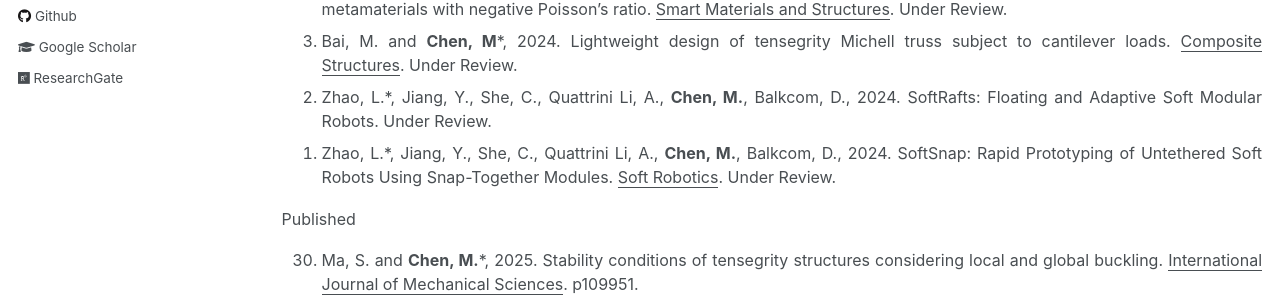
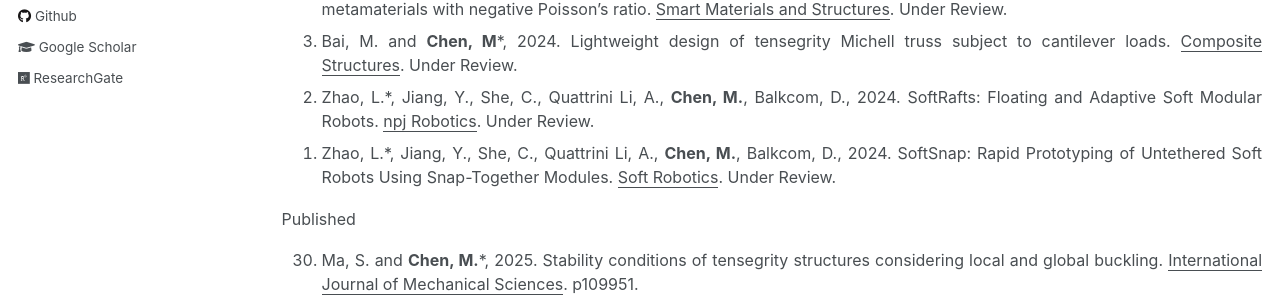
Before and after one commit to Muhao-Chen/muhao-chen.github.io, a Jekyll site: the page built from _pages/publication.md, in a window 1280 px wide and 900 px high. Shown: the part 456-760 px from the top of the window. Built offline with Jekyll 4.4.1, drawn with Linux system fonts in a browser that asks for light colours.

Commit message:
Update publication.md

```diff
--- a/_pages/publication.md
+++ b/_pages/publication.md
@@ -25,7 +25,7 @@ Submitted
 <li>Bai, M. and <strong>Chen, M</strong>*, 2024. Lightweight design of tensegrity Michell truss subject to cantilever loads. <u>Composite Structures</u>. Under Review.</li>
 <!-- <li>Shen, Y., <strong>Chen, M.</strong>*, Skelton, R.E., 2023. TsgDMC: Tensegrity Data-based Modeling and Control. <u>Journal of Open Source Software</u>. </li>
 <li>Ma, S., <strong>Chen, M.</strong>*, Skelton, R.E., 2023. OriTsgEFA: Origami and Tensegrity Equilibrium and Form-finding Analysis. <u>Journal of Open Source Software</u>. </li> -->
-<li> Zhao, L.*, Jiang, Y., She, C., Quattrini Li, A., <strong>Chen, M.</strong>, Balkcom, D., 2024. SoftRafts: Floating and Adaptive Soft Modular Robots. Under Review. </li>
+<li> Zhao, L.*, Jiang, Y., She, C., Quattrini Li, A., <strong>Chen, M.</strong>, Balkcom, D., 2024. SoftRafts: Floating and Adaptive Soft Modular Robots. <u>npj Robotics</u>. Under Review. </li>
 <li> Zhao, L.*, Jiang, Y., She, C., Quattrini Li, A., <strong>Chen, M.</strong>, Balkcom, D., 2024. SoftSnap: Rapid Prototyping of Untethered Soft Robots Using Snap-Together Modules. <u>Soft Robotics</u>. Under Review. </li>
 <!-- <li>Chen, J., <strong>Chen, M.</strong>*, Majji, M., Skelton, R.E., 2024. Tensegrity system dynamics in fluids. <u>Nonlinear Dynamics</u>. Submitted.</li> -->
 </ol>
```
